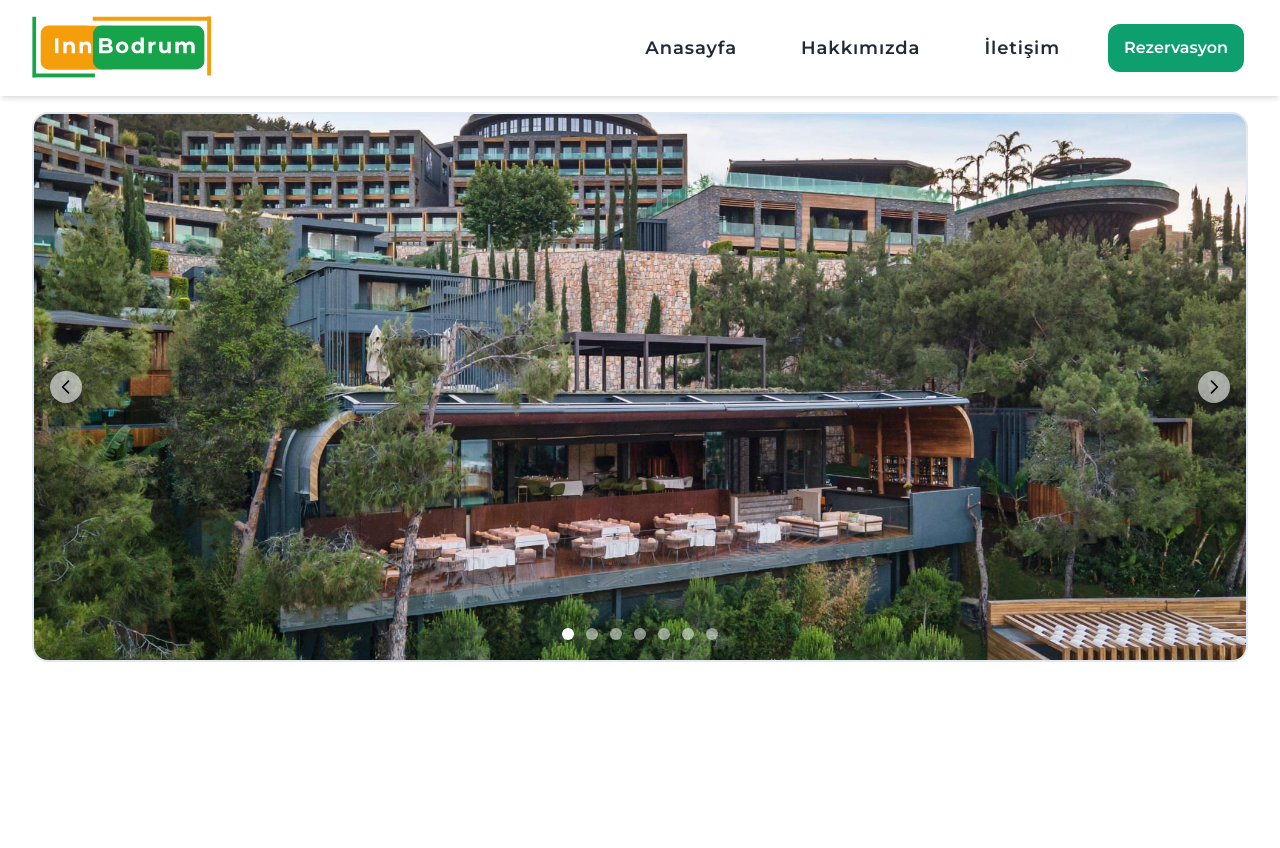
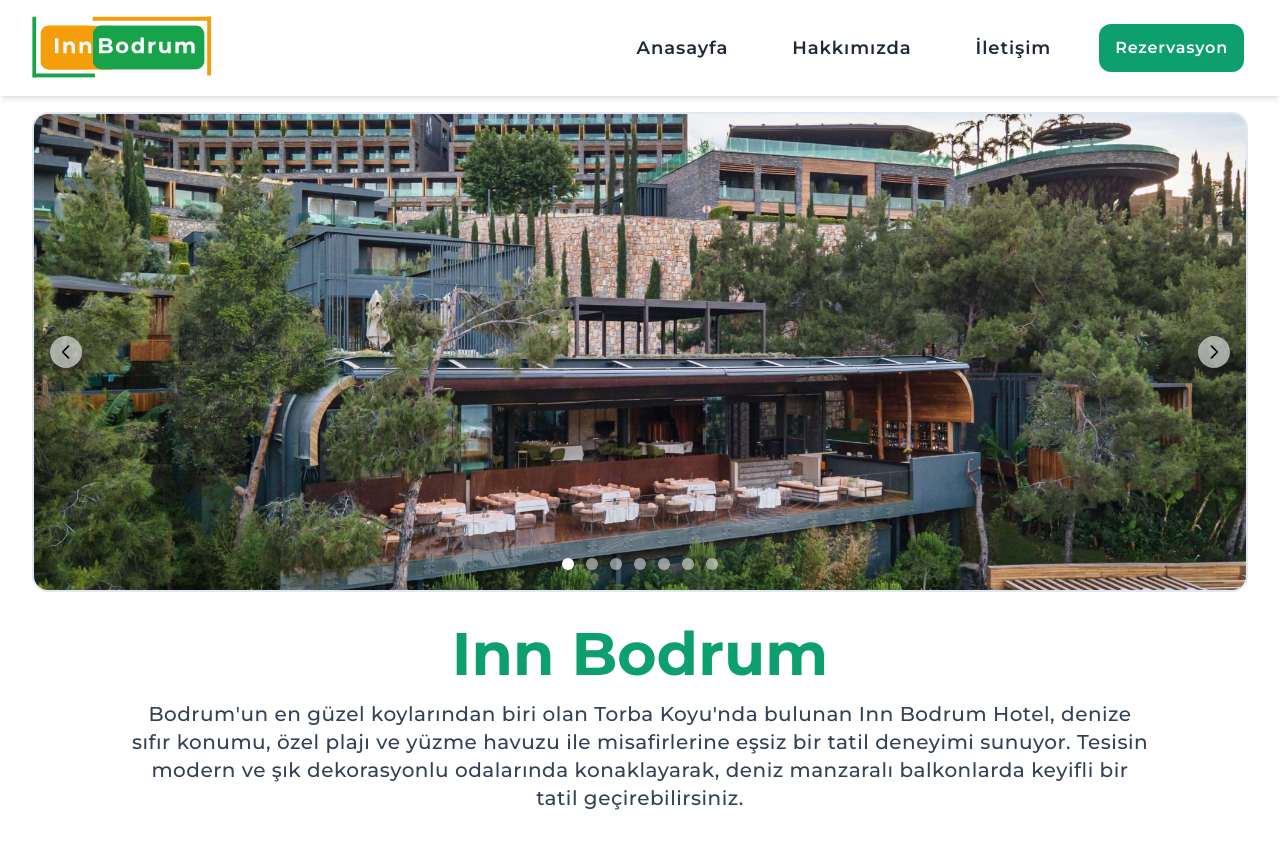
Before and after one commit to erolmahmutoglu/hotel-reservation-app, a Next.js app: page / in a window 1280 px wide. Shown: the top 848 px of the page. Built offline with nearby package versions, Linux system fonts and the light colour scheme.

Commit message:
Add MainTitle component and ReservationPage

```diff
--- a/src/app/page.tsx
+++ b/src/app/page.tsx
@@ -1,4 +1,4 @@
-import { Slider } from "@/components";
+import { MainTitle, Slider } from "@/components";
 
 export default function Homepage() {
   return (
@@ -14,6 +14,13 @@ export default function Homepage() {
           "/images/hotel-images/banner/7.jpeg",
         ]}
       />
+      <MainTitle
+        title="Inn Bodrum"
+        description="Bodrum'un en güzel koylarından biri olan Torba Koyu'nda bulunan Inn Bodrum Hotel,
+        denize sıfır konumu, özel plajı ve yüzme havuzu ile misafirlerine eşsiz bir tatil
+        deneyimi sunuyor. Tesisin modern ve şık dekorasyonlu odalarında konaklayarak,
+        deniz manzaralı balkonlarda keyifli bir tatil geçirebilirsiniz."
+      />
     </section>
   );
 }
--- /dev/null
+++ b/src/app/rezervasyon/page.tsx
@@ -0,0 +1,5 @@
+const ReservationPage = () => {
+  return <div>ReservationPage</div>;
+};
+
+export default ReservationPage;
--- a/src/components/HeaderRightSide/ButtonsContainer.tsx
+++ b/src/components/HeaderRightSide/ButtonsContainer.tsx
@@ -7,7 +7,7 @@ import HamburgerMenu from "./HamburgerMenu";
 const ButtonsContainer = () => {
   return (
     <div className="flex items-center justify-end space-x-1">
-      <CustomButton label="Rezervasyon" variant="primary" />
+      <CustomButton label="Rezervasyon" variant="primary" link="/rezervasyon" />
       <CustomSheet side="right" trigger={<HamburgerMenu />}>
         <Sidebar title="Menü" />
       </CustomSheet>
--- /dev/null
+++ b/src/components/MainTitle/index.tsx
@@ -0,0 +1,21 @@
+interface MainTitleProps {
+  title: string;
+  description: string;
+}
+
+const MainTitle = ({ title, description }: MainTitleProps) => {
+  return (
+    <section className="flex flex-col items-center justify-center gap-4 mt-8">
+      <h1 className="text-4xl md:text-6xl text-nowrap font-bold text-center text-green-500">
+        {title}
+      </h1>
+      <div className=" max-w-5xl">
+        <p className="text-lg md:text-xl font-medium text-center text-slate-700 tracking-wide leading-loose">
+          {description}
+        </p>
+      </div>
+    </section>
+  );
+};
+
+export default MainTitle;
--- a/src/components/Slider/index.tsx
+++ b/src/components/Slider/index.tsx
@@ -9,7 +9,7 @@ interface SliderProps {
 
 const Slider = ({ images }: SliderProps) => {
   return (
-    <section className="h-[550px] w-full flex rounded-2xl border-2 overflow-hidden mx-auto">
+    <section className="h-[480px] w-full flex rounded-2xl border-2 overflow-hidden mx-auto">
       <Carousel
         theme={{
           control: {
--- a/src/components/UI/CustomButton.tsx
+++ b/src/components/UI/CustomButton.tsx
@@ -1,11 +1,27 @@
+import Link from "next/link";
+
 interface CustomButtonProps {
   label: string;
+  link?: string;
   type?: "button" | "submit" | "reset";
   variant?: "primary" | "secondary";
 }
 
+interface CustomButtonLabelProps {
+  label: string;
+}
+
+export const CustomButtonLabel = ({ label }: CustomButtonLabelProps) => {
+  return (
+    <span className="text-white font-semibold text-md leading-6 text-nowrap tracking-wider">
+      {label}
+    </span>
+  );
+};
+
 const CustomButton = ({
   label,
+  link,
   type = "button",
   variant = "primary",
 }: CustomButtonProps) => {
@@ -15,14 +31,24 @@ const CustomButton = ({
       : "bg-yellow-500 hover:bg-yellow-600";
 
   return (
-    <button
-      className={`px-4 py-3 rounded-xl active:scale-105 ${buttonVariant}`}
-      type={type}
-    >
-      <span className="text-white font-semibold text-md leading-6 text-nowrap">
-        {label}
-      </span>
-    </button>
+    <>
+      {link ? (
+        <Link href={link}>
+          <div
+            className={`px-2 md:px-4 py-3 rounded-xl active:scale-105 ${buttonVariant}`}
+          >
+            <CustomButtonLabel label={label} />
+          </div>
+        </Link>
+      ) : (
+        <button
+          className={`px-4 py-3 rounded-xl active:scale-105 ${buttonVariant}`}
+          type={type}
+        >
+          <CustomButtonLabel label={label} />
+        </button>
+      )}
+    </>
   );
 };
 
--- a/src/components/index.ts
+++ b/src/components/index.ts
@@ -3,5 +3,6 @@ import Navbar from "./Navbar";
 import HeaderRightSide from "./HeaderRightSide";
 import Sidebar from "./Sidebar";
 import Slider from "./Slider";
+import MainTitle from "./MainTitle";
 
-export { Header, Navbar, HeaderRightSide, Sidebar, Slider };
+export { Header, Navbar, HeaderRightSide, Sidebar, Slider, MainTitle };
```
